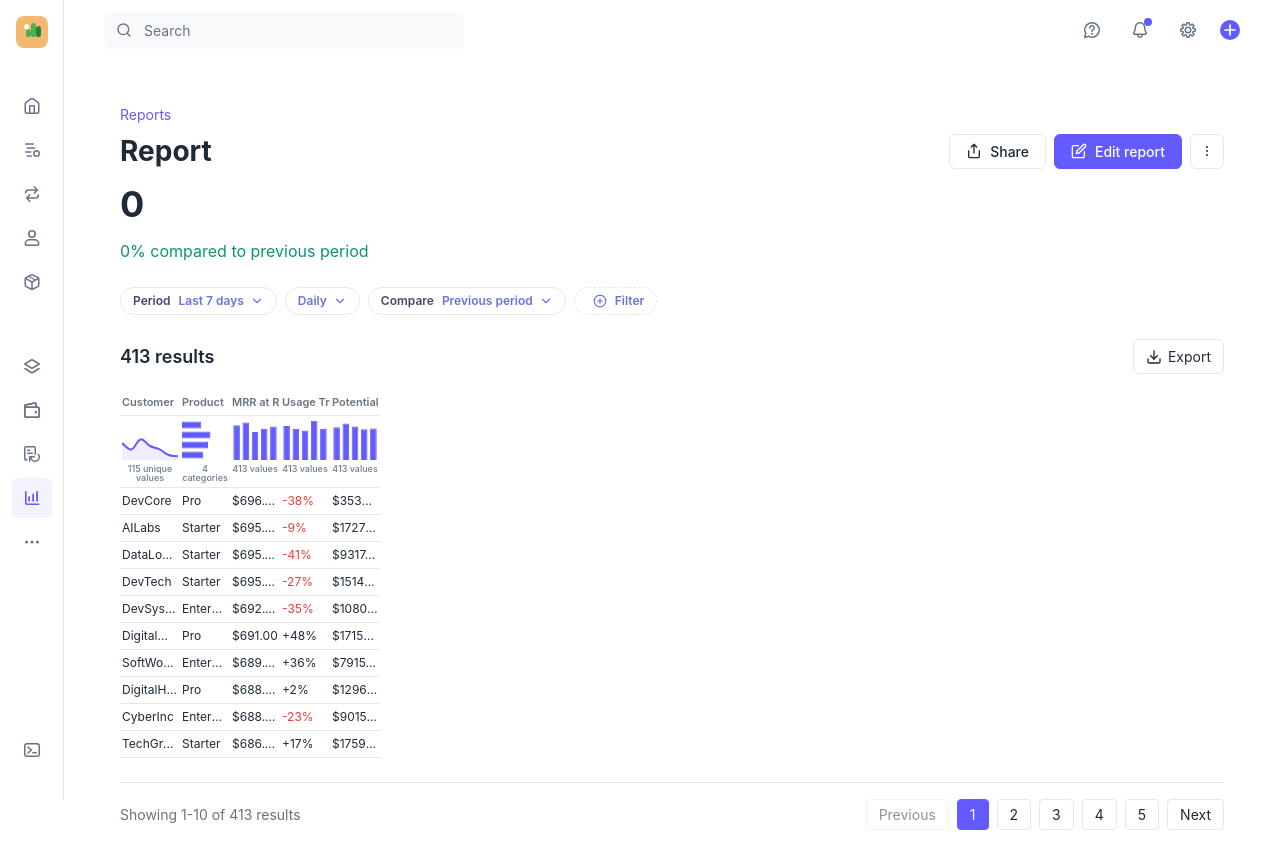
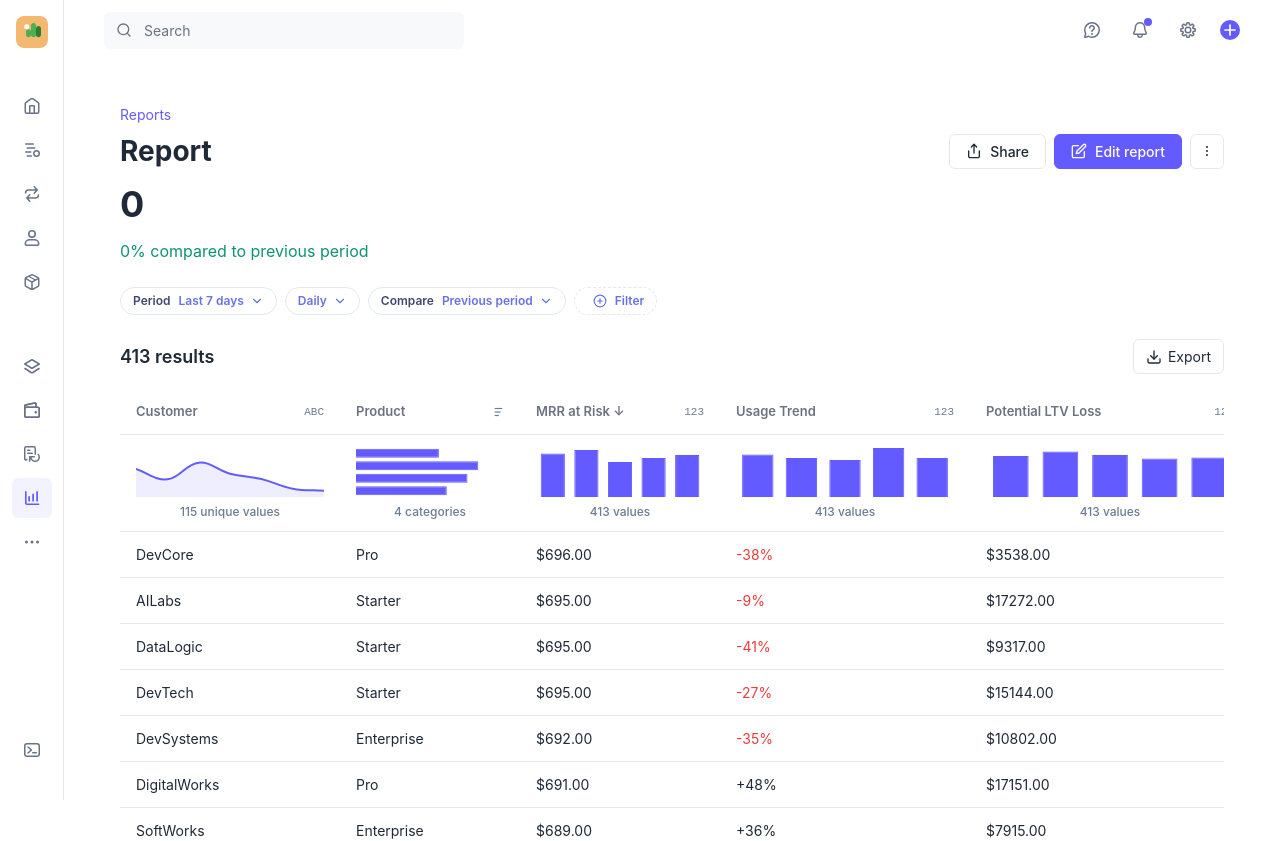
Before and after one commit to swanson-stripe/stripe-dashboard-clone, a React (Create React App) app: page /#/reports/1 in a window 1280 px wide. Shown: the top 841 px of the page. Built offline with nearby package versions, Linux system fonts and the light colour scheme.

Commit message:
Set proper column widths 220-280px based on content and restore readable font sizes

```diff
--- a/src/pages/ReportDetail.js
+++ b/src/pages/ReportDetail.js
@@ -178,31 +178,30 @@ const ExportButton = styled.button`
 `;
 
 const TableContainer = styled.div`
-  width: 260px;
-  max-width: 260px;
-  overflow-x: visible;
+  width: 100%;
+  overflow-x: auto;
   overflow-y: visible;
 `;
 
 const StyledTable = styled.table`
-  width: 260px;
+  width: 100%;
   border-collapse: collapse;
   table-layout: fixed;
 
   th, td {
-    padding: 4px 2px;
+    padding: 12px 16px;
     text-align: left;
     border-bottom: 1px solid var(--border-color);
     overflow: hidden;
     text-overflow: ellipsis;
     white-space: nowrap;
-    font-size: 11px;
+    font-size: 14px;
   }
 
   th {
     font-weight: 600;
     color: var(--text-secondary);
-    font-size: 11px;
+    font-size: 13px;
     position: relative;
     cursor: pointer;
 
@@ -211,12 +210,12 @@ const StyledTable = styled.table`
     }
   }
 
-  /* Column width classes - Total: 260px */
-  th:nth-child(1), td:nth-child(1) { width: 60px; } /* Customer names */
-  th:nth-child(2), td:nth-child(2) { width: 50px; } /* Product/Category */
-  th:nth-child(3), td:nth-child(3) { width: 50px; } /* Numbers/Percentages */
-  th:nth-child(4), td:nth-child(4) { width: 50px; } /* Currency values */
-  th:nth-child(5), td:nth-child(5) { width: 50px; } /* Additional currency */
+  /* Column width classes - Content-based widths */
+  th:nth-child(1), td:nth-child(1) { width: 220px; } /* Customer names */
+  th:nth-child(2), td:nth-child(2) { width: 180px; } /* Product/Category */
+  th:nth-child(3), td:nth-child(3) { width: 200px; } /* Numbers/Percentages */
+  th:nth-child(4), td:nth-child(4) { width: 250px; } /* Currency values */
+  th:nth-child(5), td:nth-child(5) { width: 280px; } /* Additional currency */
 
   tr:not(thead tr) {
     cursor: pointer;
@@ -228,7 +227,7 @@ const StyledTable = styled.table`
   }
 
   td {
-    font-size: 12px;
+    font-size: 14px;
   }
 `;
 
@@ -296,29 +295,29 @@ const SummaryRow = styled.tr`
 `;
 
 const SummaryCell = styled.td`
-  padding: 4px 2px !important;
+  padding: 12px 16px !important;
   vertical-align: top;
   border-bottom: 1px solid var(--border-color) !important;
   overflow: visible !important;
   white-space: normal !important;
   position: relative;
-  font-size: 11px !important;
+  font-size: 14px !important;
 `;
 
 const ChartContainer = styled.div`
   width: 100%;
-  height: 40px;
-  margin-bottom: 4px;
+  height: 50px;
+  margin-bottom: 8px;
   position: relative;
   z-index: 100;
 `;
 
 const SummaryText = styled.div`
-  font-size: 9px;
+  font-size: 12px;
   color: #6b7c93;
   text-align: center;
   font-weight: 500;
-  line-height: 1.1;
+  line-height: 1.2;
 `;
 
 const HeaderCellContent = styled.div`
```
